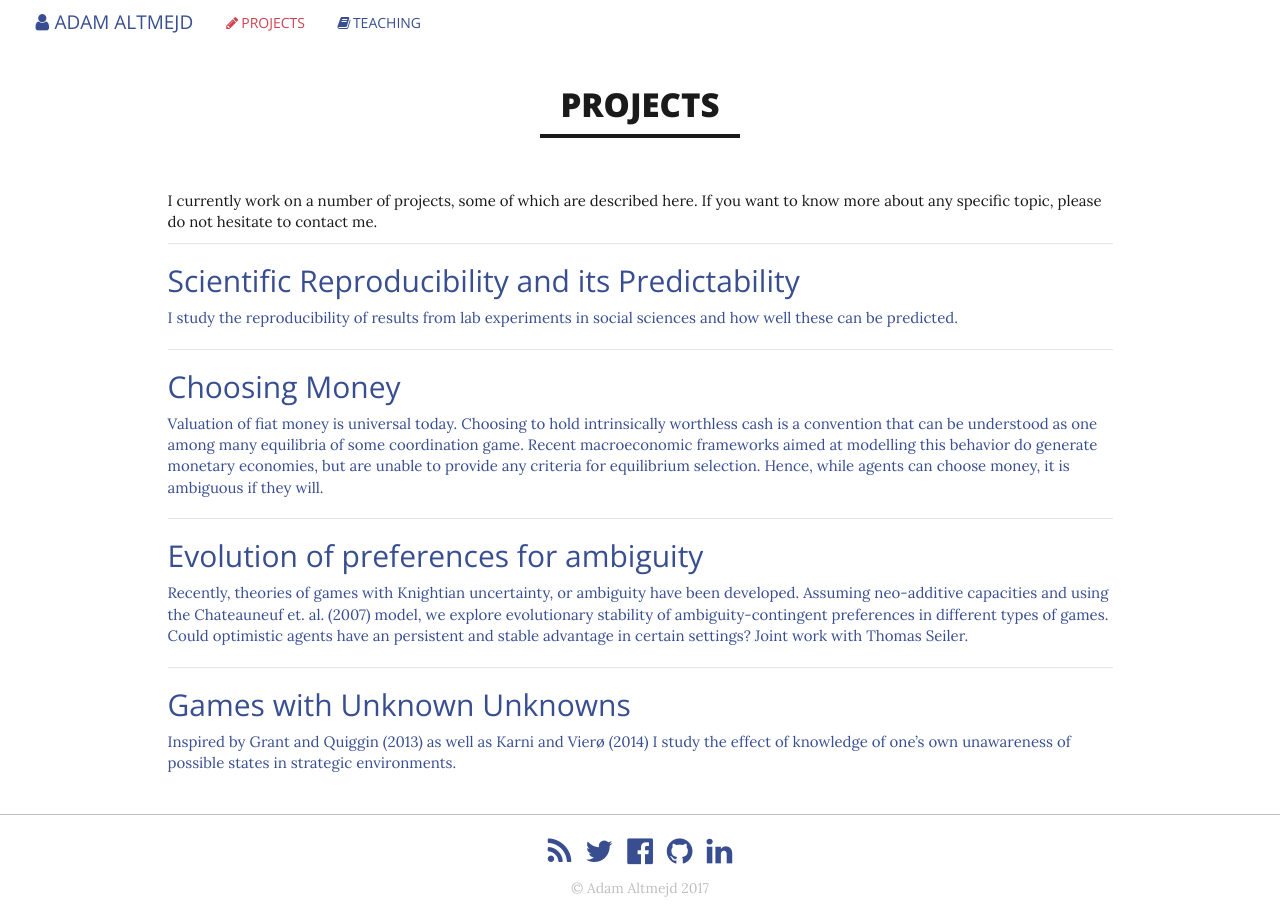
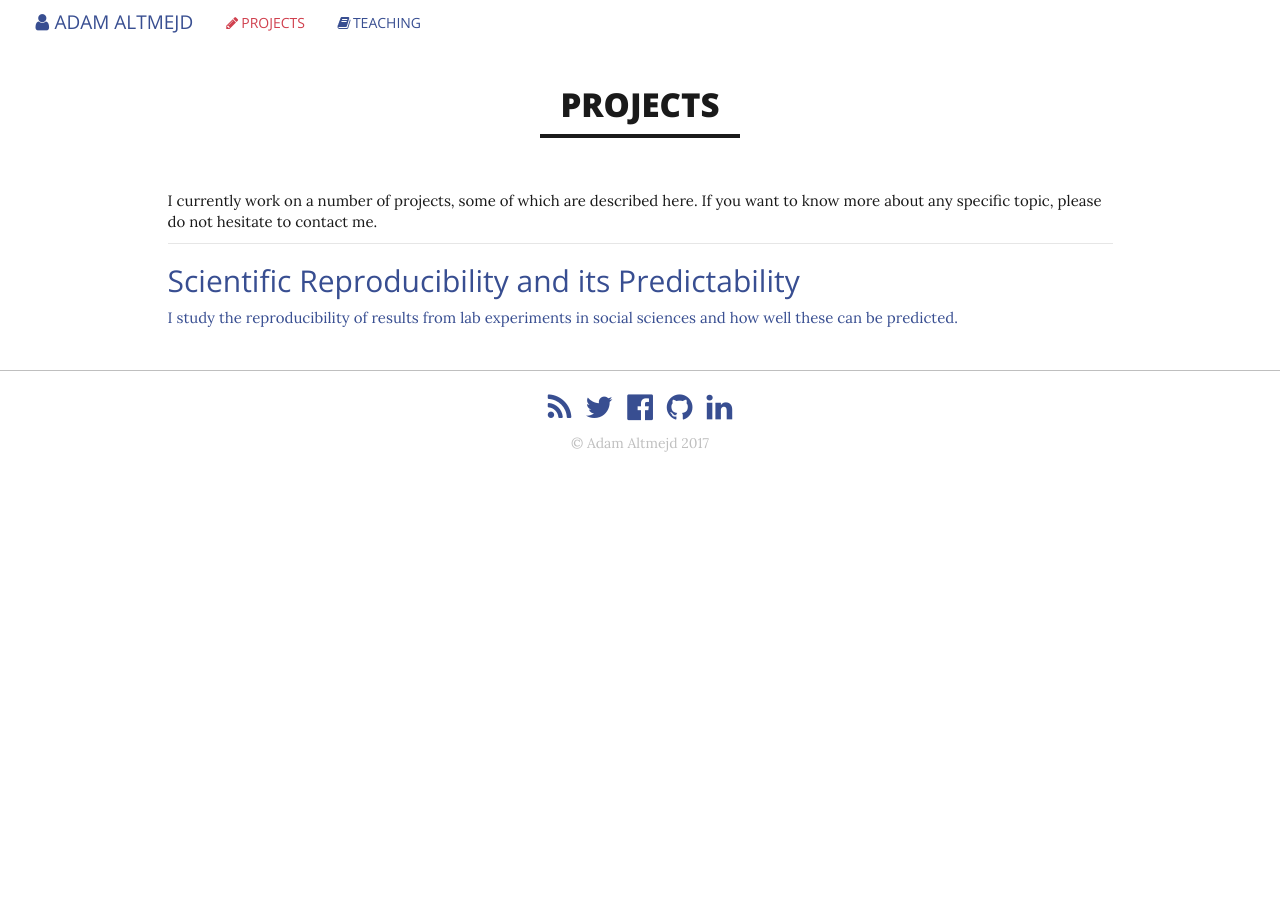
Before and after one commit to adamaltmejd/adamaltmejd.github.io, a Jekyll site: the page built from projects/index.html, in a window 1280 px wide. Built offline with Jekyll 4.4.1, drawn with Linux system fonts in a browser that asks for light colours; nearby versions of some CDN libraries; the list of posts is cut into pages by our own code.

Commit message:
removed a few projects that I'm not currently working on and updated front

```diff
--- a/_posts/projects/2015-03-01-unknown-unknowns.md
+++ /dev/null
@@ -1,9 +0,0 @@
----
-layout: post
-title:  "Games with Unknown Unknowns"
-date:   2015-03-09 12:00:01
-categories: projects
-author: Adam Altmejd
----
-
-Inspired by Grant and Quiggin (2013) as well as Karni and Vierø (2014) I study the effect of knowledge of one's own unawareness of possible states in strategic environments.
--- a/_posts/projects/2016-01-10-preference-evolution.md
+++ /dev/null
@@ -1,13 +0,0 @@
----
-layout: post
-title:  "Evolution of preferences for ambiguity"
-date:   2016-01-10 12:00:00
-categories: projects
-author: Adam Altmejd
----
-
-Recently, theories of games with Knightian uncertainty, or ambiguity have been developed. Assuming neo-additive capacities and using the Chateauneuf et. al. (2007) model, we explore evolutionary stability of ambiguity-contingent preferences in different types of games. Could optimistic agents have an persistent and stable advantage in certain settings? Joint work with [Thomas Seiler](http://www.hhs.se/en/person/?personid=34461033).
-
-
-## References
-*   Chateauneuf, Alain, Jürgen Eichberger, and Simon Grant. 2007. “Choice under Uncertainty with the Best and Worst in Mind: Neo-Additive Capacities.” Journal of Economic Theory 137 (1): 538–67. doi:[10.1016/j.jet.2007.01.017](https://doi.org/10.1016/j.jet.2007.01.017).
--- a/_posts/projects/2016-02-10-choosing-money.md
+++ /dev/null
@@ -1,15 +0,0 @@
----
-layout: post
-title:  "Choosing Money"
-date:   2016-02-10 12:00:04
-categories: projects
-author: Adam Altmejd
----
-
-Valuation of fiat money is universal today. Choosing to hold intrinsically worthless cash is a convention that can be understood as one among many equilibria of some coordination game. Recent macroeconomic frameworks aimed at modelling this behavior do generate monetary economies, but are unable to provide any criteria for equilibrium selection. Hence, while agents can choose money, it is ambiguous if they will.
-
-We seek to provide an explanation to the universality of money by experimentally evaluating how and why fiat money can be valued as an equilibrium selection process. We do this by implementing a version of the Hugget (1993) economy, proposed by Krusell, Mukoyama and Smith (2011) in the lab.
-
-More specifically, we study how the introduction of financial restrictions which permits the existence of a monetary equilibrium in a game affects portfolio choices of lab subjects.
-
-Joint with [Siri Isaksson](http://www.hhs.se/en/person/?PersonID=31631033).
--- a/index.html
+++ b/index.html
@@ -9,7 +9,9 @@ description: null
     <div class="col-xs-12 col-sm-8">
         <p>I'm <span itemprop="firstName">Adam</span>, a fourth-year <span itemprop="jobTitle"><a href="https://www.hhs.se/en/Research/Departments/DE/people/faculty-and-staff---de/?personId=31031033">PhD Student</a></span> at the <a href="https://www.hhs.se/en/Research/Departments/DE/">Department of Economics</a> at <a itemprop="affiliation" href="https://www.hhs.se/en/">Stockholm School of Economics</a>, working mainly with behavioral/experimental economics and game theory. Currently, I am an <a href="http://economics.harvard.edu/people/adam-altmedj">Associate</a> of the Department of Economics at Harvard University, invited by Professor David Laibson.</p>
 
-        <p>I am interested in how our behavior affects society at large - the macroeconomic consequences of humanity's limited cognitive abilities. I use evolutionary game theory to study how such limitations could persist, and run experiments on the explanatory power of behavioral elements in macroeconomic models.</p>
+        <p>I am interested in how our behavior affects society at large - the macroeconomic consequences of humanity's limited cognitive abilities. Among other things, I study how people form biased beliefs and what drives individual financial decision making away from rational optima.</p>
+
+        <p>Moreover, I strongly believe that social sciences need to become more open and accessible, which is why I am a a <a href="http://www.bitss.org/people/adam-altmejd/">BITSS Catalyst.</a> and partake in several <a href="https://adamaltmejd.se/projects/scientific-reproducibility-and-its-predictability/">replication efforts</a>.</p>
 
         <hr>
 
```
